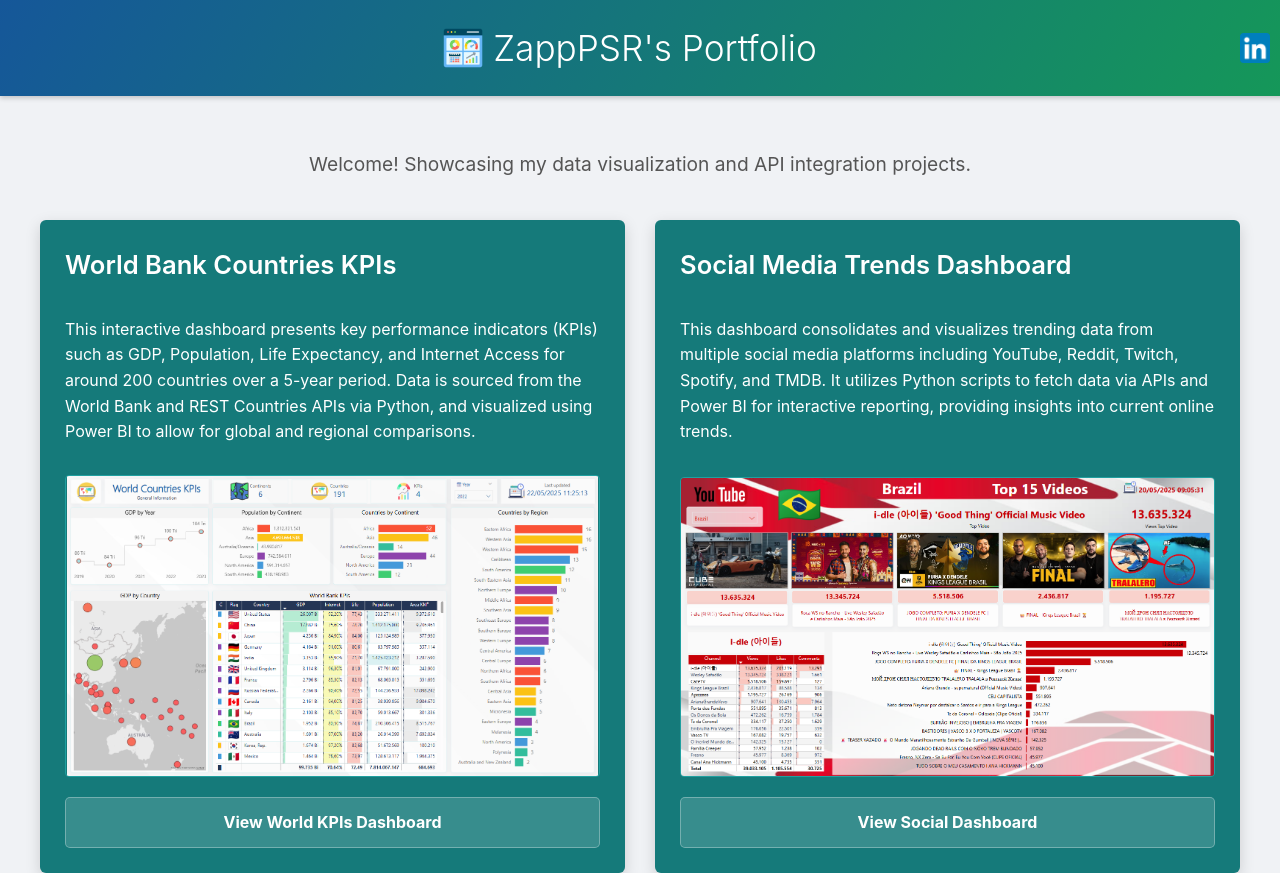
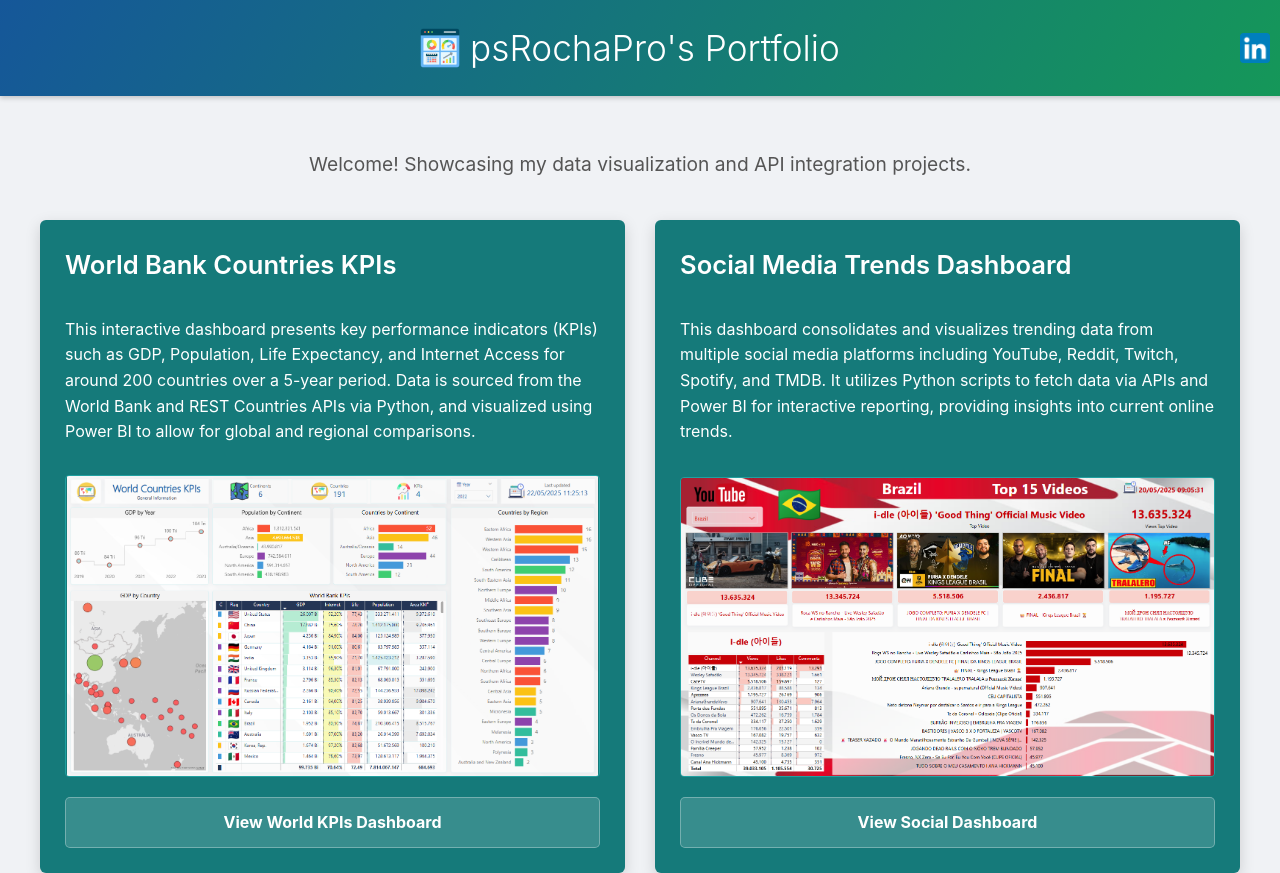
Before and after one commit to zapppsr/zapppsr.github.io, a plain HTML site: page index.html in a window 1280 px wide. Shown: the top 873 px of the page. Drawn offline with Linux system fonts and the light colour scheme.

Commit message:
Update index.html

```diff
--- a/index.html
+++ b/index.html
@@ -166,7 +166,7 @@
     <div class="header-banner">
         <div class="header-title-group">
             <img src="images/dashicon.png" alt="Dashboard Icon" class="logo">
-            <h1>ZappPSR's Portfolio</h1>
+            <h1>psRochaPro's Portfolio</h1>
         </div>
         <div class="linkedin-link">
             <a href="https://www.linkedin.com/in/paulo-sergio-rocha-18ba5868/" target="_blank" title="LinkedIn Profile">
```
